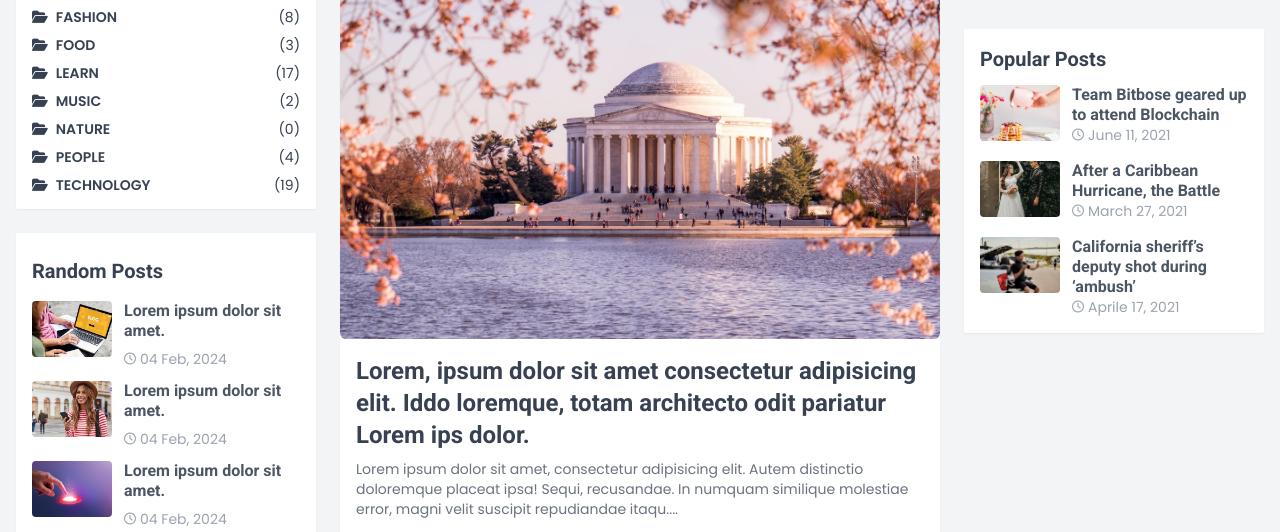
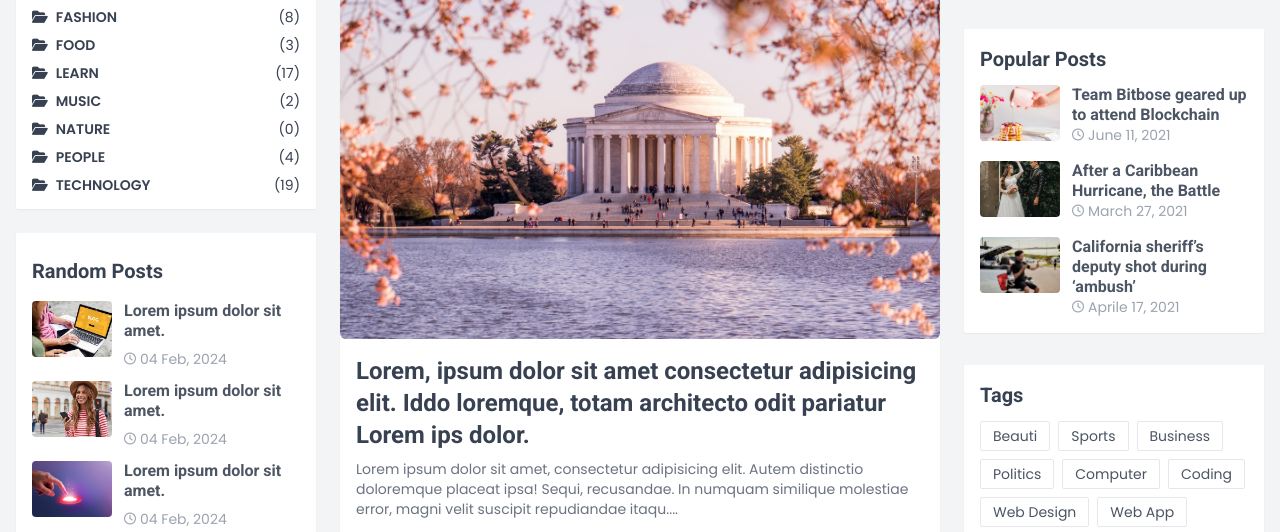
Before and after one commit to aansourav/WindBlog, a website built with Vite: page index.html in a window 1280 px wide. Shown: the part 231-763 px from the top of the page. Built offline with nearby package versions, Linux system fonts and the light colour scheme.

Commit message:
Right sidebar tags and footer done

```diff
--- a/index.html
+++ b/index.html
@@ -550,9 +550,60 @@
 
           <!-- tag -->
           <!-- categories -->
-
+          <div class="w-full bg-white shadow-sm rounded-sm p-4 mt-8">
+            <h3 class="text-xl font-semibold text-gray-700 mb-3 font-roboto">Tags</h3>
+            <div class="flex items-center flex-wrap gap-2">
+              <a
+                href="#"
+                class="px-3 py-1 text-sm border border-gray-200 rounded-sm transition hover:bg-blue-500 hover:text-white"
+                >Beauti</a
+              >
+              <a
+                href="#"
+                class="px-3 py-1 text-sm border border-gray-200 rounded-sm transition hover:bg-blue-500 hover:text-white"
+                >Sports</a
+              >
+              <a
+                href="#"
+                class="px-3 py-1 text-sm border border-gray-200 rounded-sm transition hover:bg-blue-500 hover:text-white"
+                >Business</a
+              >
+              <a
+                href="#"
+                class="px-3 py-1 text-sm border border-gray-200 rounded-sm transition hover:bg-blue-500 hover:text-white"
+                >Politics</a
+              >
+              <a
+                href="#"
+                class="px-3 py-1 text-sm border border-gray-200 rounded-sm transition hover:bg-blue-500 hover:text-white"
+                >Computer</a
+              >
+              <a
+                href="#"
+                class="px-3 py-1 text-sm border border-gray-200 rounded-sm transition hover:bg-blue-500 hover:text-white"
+                >Coding</a
+              >
+              <a
+                href="#"
+                class="px-3 py-1 text-sm border border-gray-200 rounded-sm transition hover:bg-blue-500 hover:text-white"
+                >Web Design</a
+              >
+              <a
+                href="#"
+                class="px-3 py-1 text-sm border border-gray-200 rounded-sm transition hover:bg-blue-500 hover:text-white"
+                >Web App</a
+              >
+            </div>
+          </div>
         </div>
       </div>
     </main>
+
+    <!-- footer -->
+    <footer class="border-t py-4">
+      <p class="text-sm text-center">
+        Copyright © 2024 <span class="font-semibold">Abdullah An-Noor <span class="text-blue-500">|</span></span> All Rights Reserved
+      </p>
+    </footer>
   </body>
 </html>
```
